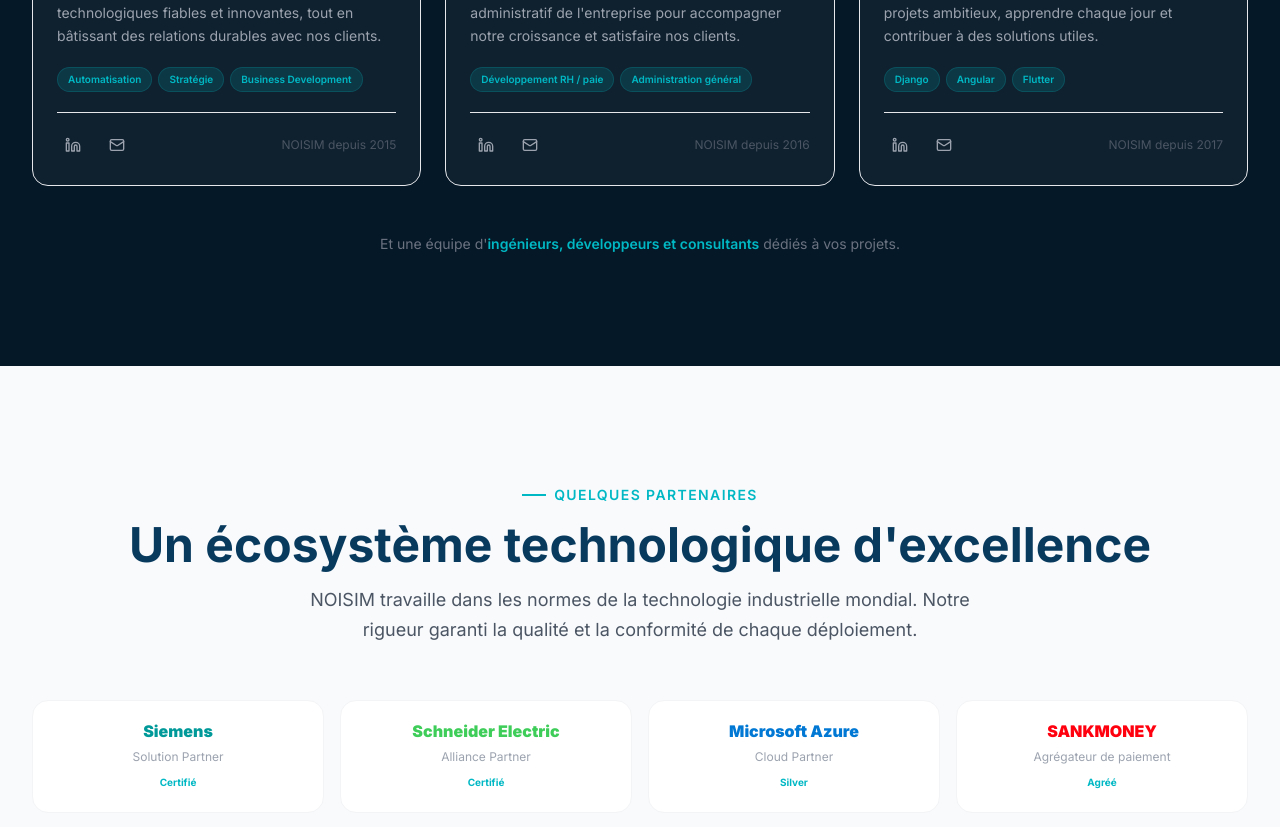
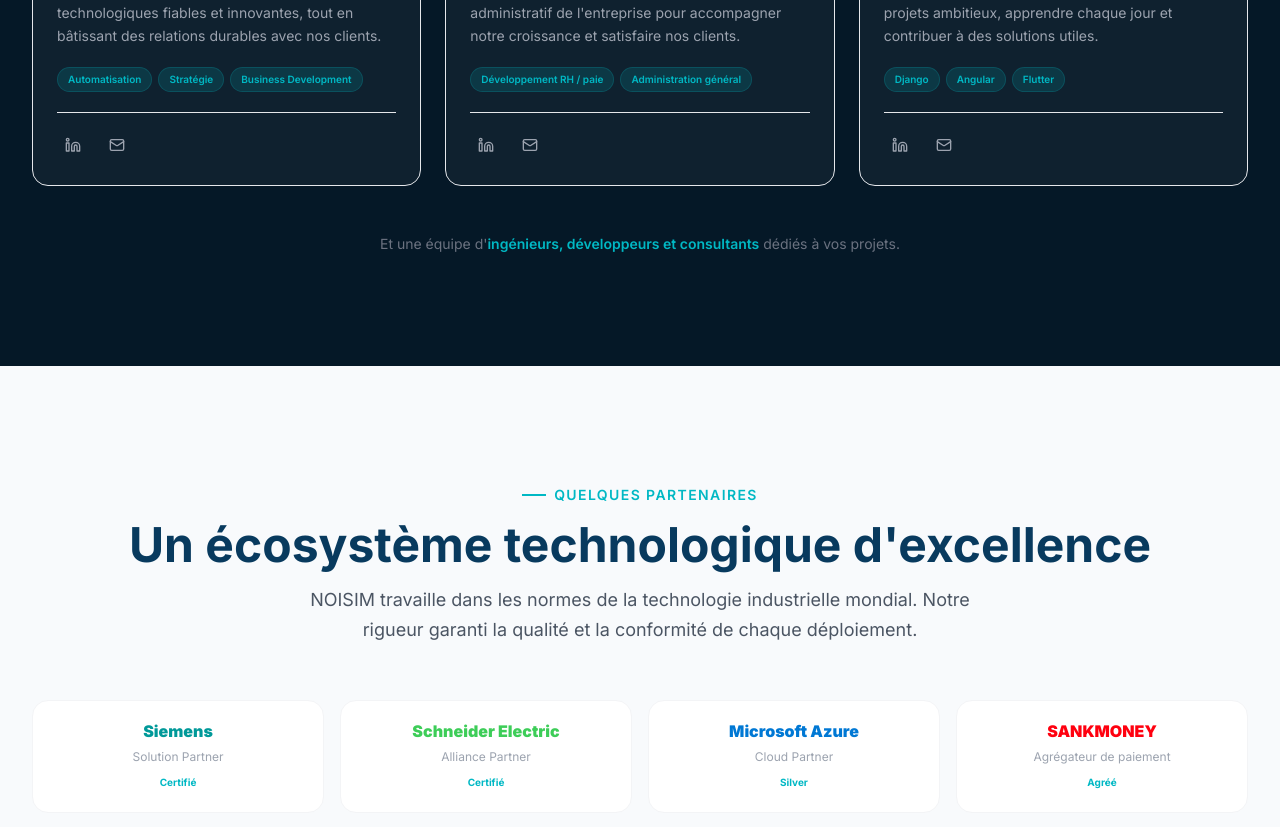
Before and after one commit to Tresor-Binks/noisim, a Next.js app: page /about in a window 1280 px wide. Shown: the part 5220-6047 px from the top of the page. Built offline with nearby package versions, Linux system fonts and the light colour scheme.

Commit message:
ajustement about page v2

```diff
--- a/components/sections/about/AboutTeam.tsx
+++ b/components/sections/about/AboutTeam.tsx
@@ -88,7 +88,6 @@
                   <button className="w-8 h-8 bg-white/8 rounded-lg flex items-center justify-center text-gray-400 hover:text-primary hover:bg-primary/15 transition-all duration-200" aria-label={`Email de ${member.name}`}>
                     <Mail className="w-4 h-4" />
                   </button>
-                  <span className="text-gray-600 text-xs ml-auto">NOISIM depuis {2015 + i * 1}</span>
                 </div>
 
               </div>
```
